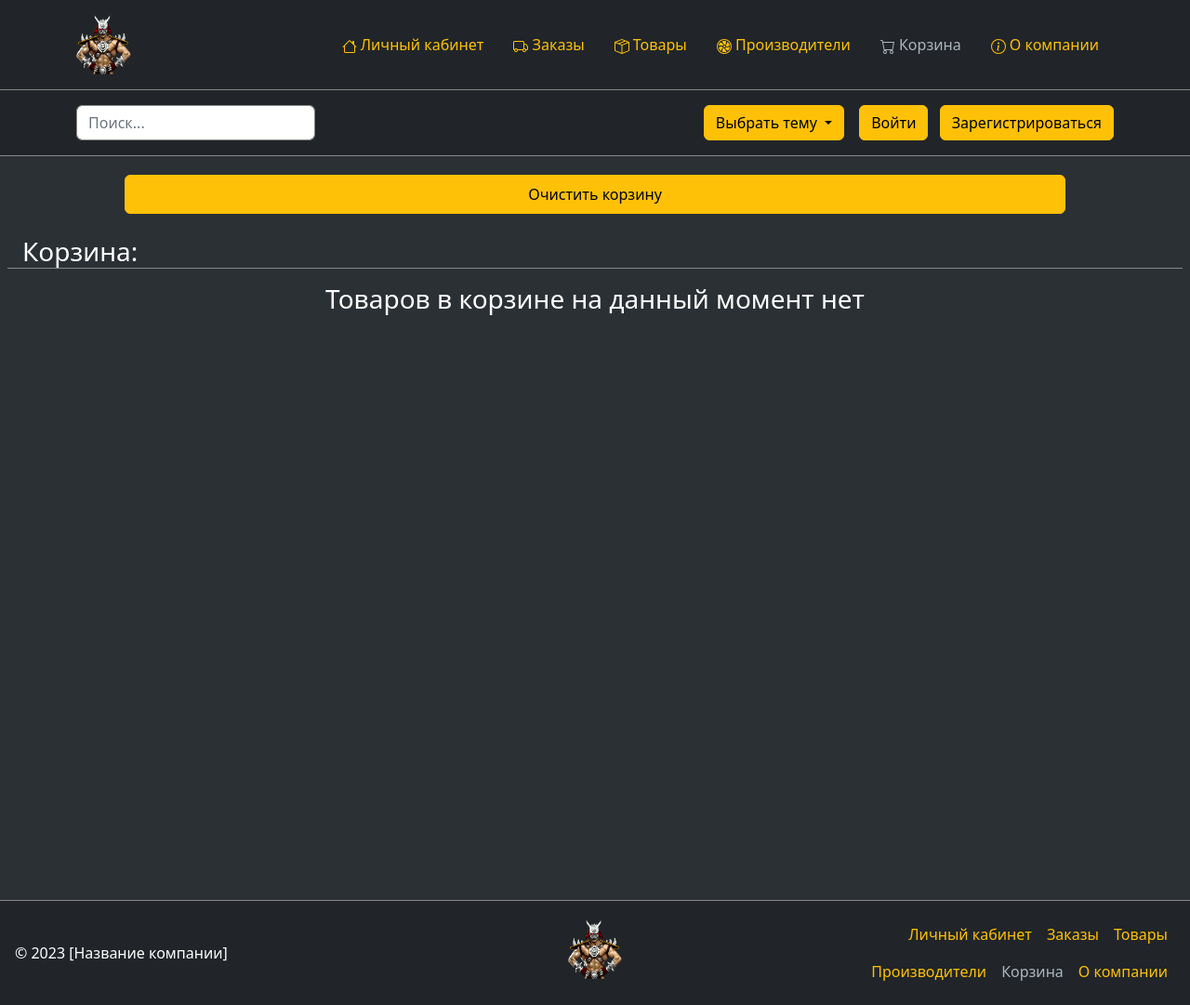
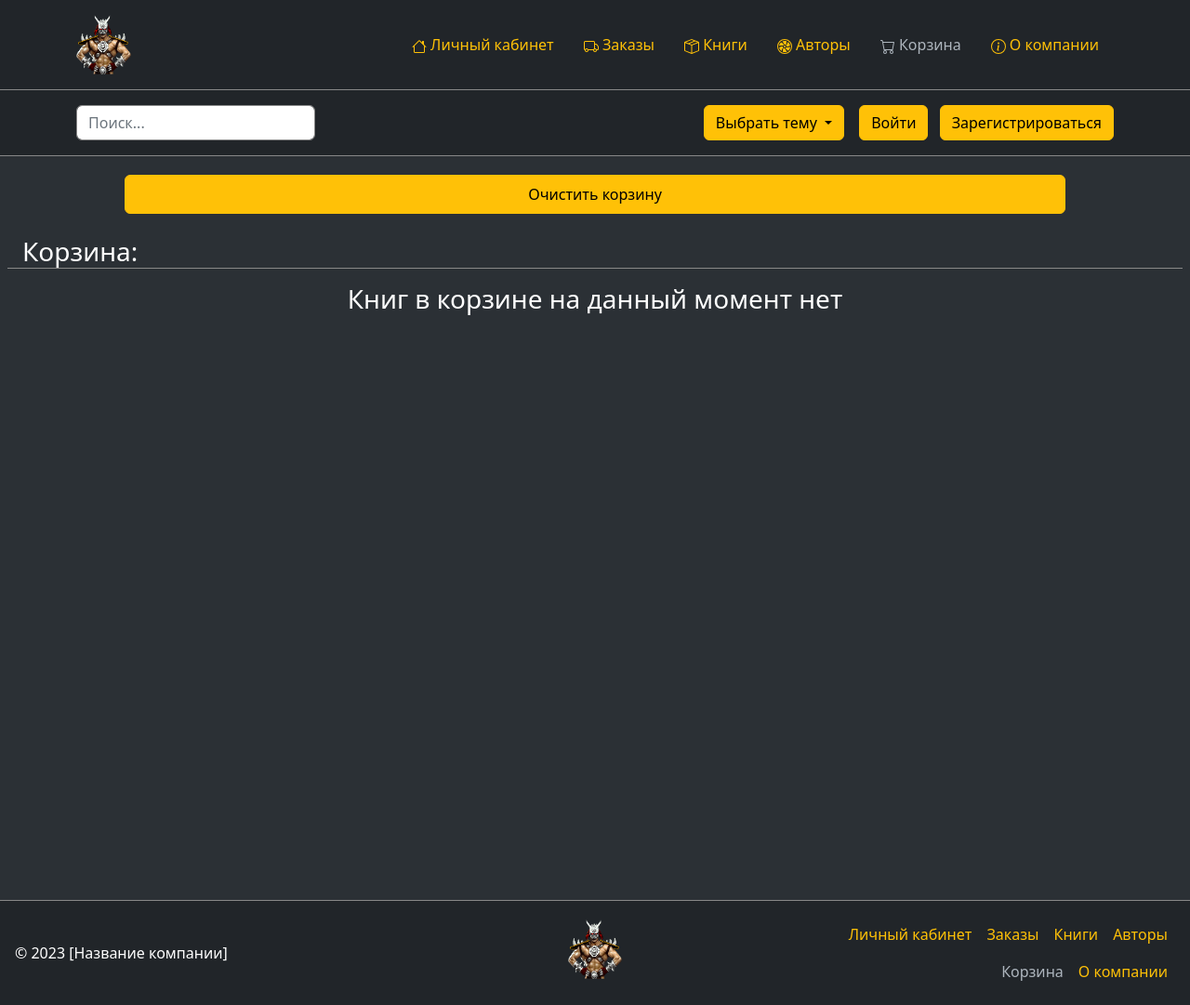
Before and after one commit to Shadow318193/LibReg, a Flask app: page /cart in a window 1280 px wide. Shown: the whole page at 93% size. Run offline with Flask 3, Linux system fonts and the light colour scheme; parts of the project's set-up code (start-up, migrations or seed data) failed here and were passed over.

Commit message:
Add files via upload

```diff
--- a/templates/base.html
+++ b/templates/base.html
@@ -89,14 +89,14 @@
                                 <svg xmlns="http://www.w3.org/2000/svg" width="16" height="16" fill="currentColor" class="bi bi-box-seam" viewBox="0 0 16 16">
                                     <path d="M8.186 1.113a.5.5 0 0 0-.372 0L1.846 3.5l2.404.961L10.404 2l-2.218-.887zm3.564 1.426L5.596 5 8 5.961 14.154 3.5l-2.404-.961zm3.25 1.7-6.5 2.6v7.922l6.5-2.6V4.24zM7.5 14.762V6.838L1 4.239v7.923l6.5 2.6zM7.443.184a1.5 1.5 0 0 1 1.114 0l7.129 2.852A.5.5 0 0 1 16 3.5v8.662a1 1 0 0 1-.629.928l-7.185 2.874a.5.5 0 0 1-.372 0L.63 13.09a1 1 0 0 1-.63-.928V3.5a.5.5 0 0 1 .314-.464L7.443.184z"/>
                                 </svg>
-                                Товары
+                                Книги
                             </div>
                             {% else %}
                             <a href="/products" class="nav-link">
                                 <svg xmlns="http://www.w3.org/2000/svg" width="16" height="16" fill="currentColor" class="bi bi-box-seam" viewBox="0 0 16 16">
                                     <path d="M8.186 1.113a.5.5 0 0 0-.372 0L1.846 3.5l2.404.961L10.404 2l-2.218-.887zm3.564 1.426L5.596 5 8 5.961 14.154 3.5l-2.404-.961zm3.25 1.7-6.5 2.6v7.922l6.5-2.6V4.24zM7.5 14.762V6.838L1 4.239v7.923l6.5 2.6zM7.443.184a1.5 1.5 0 0 1 1.114 0l7.129 2.852A.5.5 0 0 1 16 3.5v8.662a1 1 0 0 1-.629.928l-7.185 2.874a.5.5 0 0 1-.372 0L.63 13.09a1 1 0 0 1-.63-.928V3.5a.5.5 0 0 1 .314-.464L7.443.184z"/>
                                 </svg>
-                                Товары
+                                Книги
                             </a>
                             {% endif %}
                         </li>
@@ -107,7 +107,7 @@
                                     <path d="M10 3c0 1.313-.304 2.508-.8 3.4a1.991 1.991 0 0 0-1.484-.38c-.28-.982-.91-2.04-1.838-2.969a8.368 8.368 0 0 0-.491-.454A5.976 5.976 0 0 1 8 2c.691 0 1.355.117 1.973.332.018.219.027.442.027.668Zm0 5c0 .073-.004.146-.012.217 1.018-.019 2.2-.353 3.331-1.006a8.39 8.39 0 0 0 .57-.361 6.004 6.004 0 0 0-2.53-3.823 9.02 9.02 0 0 1-.145.64c-.34 1.269-.944 2.346-1.656 3.079.277.343.442.78.442 1.254Zm-.137.728a2.007 2.007 0 0 1-1.07 1.109c.525.87 1.405 1.725 2.535 2.377.2.116.402.222.605.317a5.986 5.986 0 0 0 2.053-4.111c-.208.073-.421.14-.641.199-1.264.339-2.493.356-3.482.11ZM8 10c-.45 0-.866-.149-1.2-.4-.494.89-.796 2.082-.796 3.391 0 .23.01.457.027.678A5.99 5.99 0 0 0 8 14c.94 0 1.83-.216 2.623-.602a8.359 8.359 0 0 1-.497-.458c-.925-.926-1.555-1.981-1.836-2.96-.094.013-.191.02-.29.02ZM6 8c0-.08.005-.16.014-.239-1.02.017-2.205.351-3.34 1.007a8.366 8.366 0 0 0-.568.359 6.003 6.003 0 0 0 2.525 3.839 8.37 8.37 0 0 1 .148-.653c.34-1.267.94-2.342 1.65-3.075A1.988 1.988 0 0 1 6 8Zm-3.347-.632c1.267-.34 2.498-.355 3.488-.107.196-.494.583-.89 1.07-1.1-.524-.874-1.406-1.733-2.541-2.388a8.363 8.363 0 0 0-.594-.312 5.987 5.987 0 0 0-2.06 4.106c.206-.074.418-.14.637-.199ZM8 9a1 1 0 1 0 0-2 1 1 0 0 0 0 2Z"/>
                                     <path d="M8 15A7 7 0 1 1 8 1a7 7 0 0 1 0 14Zm0 1A8 8 0 1 0 8 0a8 8 0 0 0 0 16Z"/>
                                 </svg>
-                                Производители
+                                Авторы
                             </div>
                             {% else %}
                             <a href="/manufacturers" class="nav-link">
@@ -115,7 +115,7 @@
                                     <path d="M10 3c0 1.313-.304 2.508-.8 3.4a1.991 1.991 0 0 0-1.484-.38c-.28-.982-.91-2.04-1.838-2.969a8.368 8.368 0 0 0-.491-.454A5.976 5.976 0 0 1 8 2c.691 0 1.355.117 1.973.332.018.219.027.442.027.668Zm0 5c0 .073-.004.146-.012.217 1.018-.019 2.2-.353 3.331-1.006a8.39 8.39 0 0 0 .57-.361 6.004 6.004 0 0 0-2.53-3.823 9.02 9.02 0 0 1-.145.64c-.34 1.269-.944 2.346-1.656 3.079.277.343.442.78.442 1.254Zm-.137.728a2.007 2.007 0 0 1-1.07 1.109c.525.87 1.405 1.725 2.535 2.377.2.116.402.222.605.317a5.986 5.986 0 0 0 2.053-4.111c-.208.073-.421.14-.641.199-1.264.339-2.493.356-3.482.11ZM8 10c-.45 0-.866-.149-1.2-.4-.494.89-.796 2.082-.796 3.391 0 .23.01.457.027.678A5.99 5.99 0 0 0 8 14c.94 0 1.83-.216 2.623-.602a8.359 8.359 0 0 1-.497-.458c-.925-.926-1.555-1.981-1.836-2.96-.094.013-.191.02-.29.02ZM6 8c0-.08.005-.16.014-.239-1.02.017-2.205.351-3.34 1.007a8.366 8.366 0 0 0-.568.359 6.003 6.003 0 0 0 2.525 3.839 8.37 8.37 0 0 1 .148-.653c.34-1.267.94-2.342 1.65-3.075A1.988 1.988 0 0 1 6 8Zm-3.347-.632c1.267-.34 2.498-.355 3.488-.107.196-.494.583-.89 1.07-1.1-.524-.874-1.406-1.733-2.541-2.388a8.363 8.363 0 0 0-.594-.312 5.987 5.987 0 0 0-2.06 4.106c.206-.074.418-.14.637-.199ZM8 9a1 1 0 1 0 0-2 1 1 0 0 0 0 2Z"/>
                                     <path d="M8 15A7 7 0 1 1 8 1a7 7 0 0 1 0 14Zm0 1A8 8 0 1 0 8 0a8 8 0 0 0 0 16Z"/>
                                 </svg>
-                                Производители
+                                Авторы
                             </a>
                             {% endif %}
                         </li>
@@ -244,16 +244,16 @@
             </li>
             <li class="nav-item">
                 {% if page_name == "products" %}
-                <div class="nav-link px-2 text-theme-secondary">Товары</div>
+                <div class="nav-link px-2 text-theme-secondary">Книги</div>
                 {% else %}
-                <a href="/products" class="nav-link px-2">Товары</a>
+                <a href="/products" class="nav-link px-2">Книги</a>
                 {% endif %}
             </li>
             <li class="nav-item">
                 {% if page_name == "manufacturers" %}
-                <div class="nav-link px-2 text-theme-secondary">Производители</div>
+                <div class="nav-link px-2 text-theme-secondary">Авторы</div>
                 {% else %}
-                <a href="/manufacturers" class="nav-link px-2">Производители</a>
+                <a href="/manufacturers" class="nav-link px-2">Авторы</a>
                 {% endif %}
             </li>
             <li class="nav-item">
--- a/templates/cart.html
+++ b/templates/cart.html
@@ -13,9 +13,7 @@
             <div class="card-body d-flex justify-content-between" style="flex-direction: column;">
                 <div class="pb-3">
                     <h5 class="card-title text-center">{{ product.name }}</h5>
-                    <p class="card-text text-center">Цена: <b>{{ product.price }}₽</b></p>
                     <p class="card-text text-center">Кол-во: <b>{{ session["cart"][product.id|string] }}</b></p>
-                    <p class="card-text text-center">Стоимость: <b>{{ product.price * session["cart"][product.id|string] }}₽</b></p>
                 </div>
                 <div>
                     <div class="text-center py-2">
@@ -39,7 +37,6 @@
     {% endfor %}
 </div>
 {% if current_user.is_authenticated %}
-<h1 class="text-theme-primary indent pb-3">Итоговая стоимость: {{ cost }}₽</h1>
 <h3 class="text-theme-primary indent border-bottom border-color-theme mb-3">Оформление заказа:</h3>
 <form method="post" class="text-center pt-3 pb-5" style="margin: 0 10%;">
     <div class="form-floating d-flex justify-content-center">
@@ -60,8 +57,8 @@
 <h3 class="text-theme-primary text-center">Войдите или зарегистрируйтесь, чтобы оформить заказ. Корзина не очистится</h3>
 {% endif %}
 {% elif request.args.get("search") %}
-<h3 class="text-theme-primary text-center">Товары c таким названием не найдены</h3>
+<h3 class="text-theme-primary text-center">Книги c таким названием не найдены</h3>
 {% else %}
-<h3 class="text-theme-primary text-center">Товаров в корзине на данный момент нет</h3>
+<h3 class="text-theme-primary text-center">Книг в корзине на данный момент нет</h3>
 {% endif %}
 {% endblock %}
--- a/templates/index.html
+++ b/templates/index.html
@@ -3,7 +3,7 @@
 <form method="post" class="text-center pt-1 pb-5">
     <button type="submit" name="clear_rec" style="width: 80%;" class="btn btn-primary py-2">Очистить рекомендации</button>
 </form>
-<h3 class="text-theme-primary indent">Возможно, вам понравятся эти товары:</h3>
+<h3 class="text-theme-primary indent">Возможно, вам понравятся эти книги:</h3>
 <div class="indent">
     <div style="overflow: auto; display: flex; flex-direction: row;" class="border border-color-theme border-round">
         {% for product in products_list %}
@@ -12,7 +12,6 @@
             <div class="card-body d-flex justify-content-between" style="flex-direction: column;">
                 <div class="pb-3">
                     <h5 class="card-title text-center">{{ product.name }}</h5>
-                    <p class="card-text text-center">{{ product.price }}₽</p>
                     {% if product.id|string in session["cart"] %}
                     <p class="card-text text-center">В корзине: <b>{{ session["cart"][product.id|string] }}</b></p>
                     {% endif %}
@@ -34,7 +33,7 @@
                         {% endif %}
                     </form>
                     {% else %}
-                    <h5 class="card-title text-center pt-3">Товар отключен</h5>
+                    <h5 class="card-title text-center pt-3">Книга отключена</h5>
                     {% endif %}
                 </div>
             </div>
--- a/templates/order.html
+++ b/templates/order.html
@@ -12,9 +12,7 @@
             <div class="card-body d-flex justify-content-between" style="flex-direction: column;">
                 <div class="pb-3">
                     <h5 class="card-title text-center mb-3">{{ product.name }}</h5>
-                    <p class="card-text text-center">Цена: <b>{{ products_price[product.id] }}₽</b> на момент покупки</p>
                     <p class="card-text text-center">Кол-во: <b>{{ products_in_order[product.id] }} шт.</b></p>
-                    <p class="card-text text-center">Стоимость: <b>{{ products_price[product.id] * products_in_order[product.id] }}₽</b></p>
                 </div>
                 <div class="text-center py-1">
                     <a href="/products/{{ product.id }}" class="btn btn-primary btn-auto-size">Подробнее</a>
@@ -24,7 +22,6 @@
     </div>
     {% endfor %}
 </div>
-<h1 class="text-theme-primary indent border-top border-color-theme mt-3 pt-3 pb-3">Итоговая стоимость: {{ order.price }}₽</h1>
 <h3 class="text-theme-primary indent pb-1">Имя заказчика: {{ order.poster_name }}</h3>
 <h3 class="text-theme-primary indent pb-3">Адрес: {{ order.address }}</h3>
 <h1 class="text-theme-primary indent">Статус: {{ ORDER_STATUS[order.status] }}</h1>
```
Also changed, not shown: templates/add_manufacturer.html (+4 -4 lines), templates/add_product.html (+4 -8 lines), templates/product.html (+6 -7 lines), templates/products.html (+5 -6 lines), templates/update_manufacturer.html (+4 -4 lines), templates/update_product.html (+2 -6 lines).
